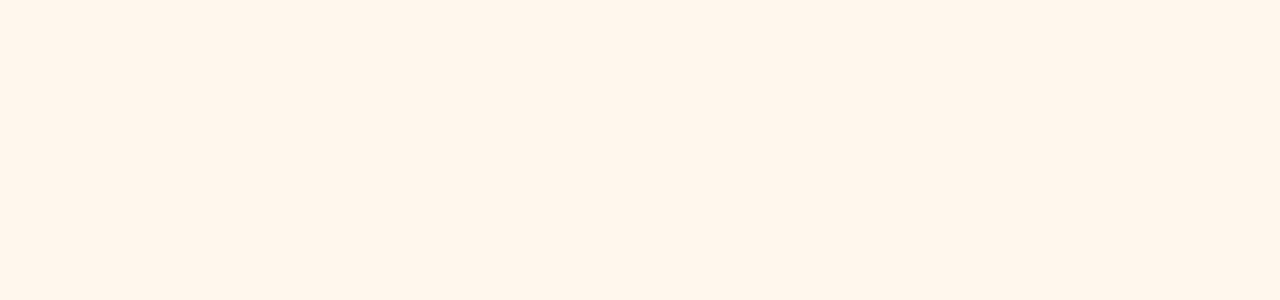
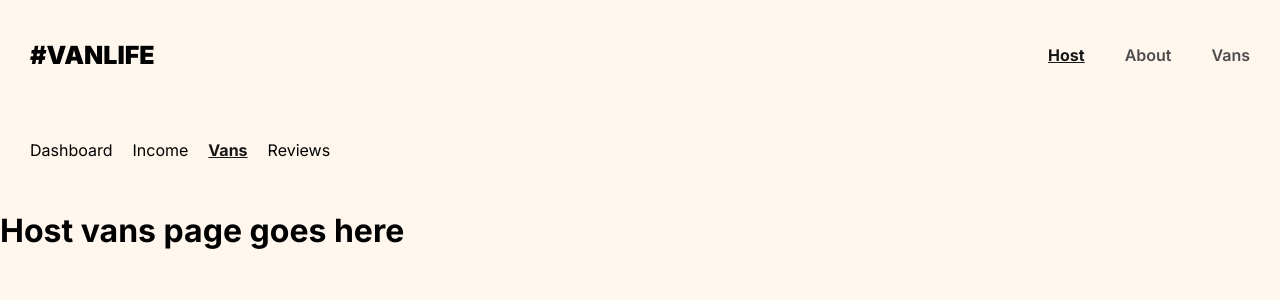
Before and after one commit to Ali-Arshad-Khan/van-life, a React (Vite) app: page /host/vans in a window 1280 px wide. Before the commit this address had no page. Shown: the top 300 px of the page. Built offline with nearby package versions, Linux system fonts and the light colour scheme; what miragejs would draw is missing.

Commit message:
added vans in host navlink

```diff
--- a/src/App.css
+++ b/src/App.css
@@ -29,6 +29,12 @@
   padding-left: 10px;
   padding-right: 10px;
 
+}
+
+a.active-link {
+    font-weight: bold;
+    text-decoration: underline;
+    color: #161616;
 }
 
 header a {
--- a/src/App.jsx
+++ b/src/App.jsx
@@ -10,6 +10,8 @@
 import Income from "./Pages/Host/Income";
 import Reviews from "./Pages/Host/Reviews";
 import HostLayout from "./components/HostLayout";
+import HostVans from "./Pages/Host/HostVans";
+import HostVanDetail from "./Pages/Host/HostVanDetail";
 
 function App() {
   return (
@@ -24,6 +26,8 @@
           <Route path="host" element={<HostLayout />}>
             <Route index element={<Dashboard />}/>
             <Route path="reviews" element={<Reviews />}/>
+            <Route path="vans" element={<HostVans />}/>
+            <Route path="vans/:id" element={<HostVanDetail />}/>
             <Route path="income" element={<Income />}/>
           </Route>
         </Route >
--- /dev/null
+++ b/src/Pages/Host/HostVanDetail.jsx
@@ -0,0 +1,5 @@
+export default function HostVanDetail() {
+    return (
+        <h1>Host vans detail page goes here</h1>
+    )
+}
--- /dev/null
+++ b/src/Pages/Host/HostVans.jsx
@@ -0,0 +1,5 @@
+export default function HostVans() {
+    return (
+        <h1>Host vans page goes here</h1>
+    )
+}
--- a/src/components/Header.jsx
+++ b/src/components/Header.jsx
@@ -1,12 +1,29 @@
-import {Link} from "react-router-dom";
+import {NavLink} from "react-router-dom";
 export default function Header() {
     return (
     <header>
-      <Link className="site-logo" to="/">#VANLIFE</Link>
+      <NavLink className="site-logo" to="/">#VANLIFE</NavLink>
       <nav>
-        <Link to="/host">Host</Link>
-        <Link to="/about">About</Link>
-        <Link to="/vans">Vans</Link>
+        <NavLink
+        to="/host"
+        className={({isActive}) => isActive ? "active-link" : null}
+        >
+        Host
+        </NavLink>
+
+        <NavLink
+        to="/about"
+        className={({isActive}) => isActive ? "active-link" : null}
+        >
+        About
+        </NavLink>
+
+        <NavLink
+        to="/vans"
+        className={({isActive}) => isActive ? "active-link" : null}
+        >
+        Vans
+        </NavLink>
       </nav>
     </header>
     )
--- a/src/components/HostLayout.jsx
+++ b/src/components/HostLayout.jsx
@@ -1,11 +1,41 @@
-import {Link ,Outlet} from "react-router-dom"
+import {NavLink ,Outlet} from "react-router-dom"
 export default function HostLayout() {
+    const style = {
+        fontWeight: 'bold',
+        textDecoration: 'underline',
+        color: '#161616',
+    }
     return (
         <>
         <nav className="host-nav">
-            <Link to="/host">Dashboard</Link>
-            <Link to="/host/Income">Income</Link>
-            <Link to="/host/reviews">Reviews</Link>
+            <NavLink
+                to="/host"
+                style={({isActive}) => isActive ? style : null}
+                end
+                >
+                    Dashboard
+            </NavLink>
+
+            <NavLink
+                to="/host/income"
+                style={({isActive}) => isActive ? style : null}
+                >
+                    Income
+            </NavLink>
+
+             <NavLink
+                to="/host/vans"
+                style={({isActive}) => isActive ? style : null}
+                >
+                    Vans
+            </NavLink>
+
+            <NavLink
+                to="/host/reviews"
+                style={({isActive}) => isActive ? style : null}
+                >
+                    Reviews
+            </NavLink>
         </nav>
         <Outlet />
         </>
```
